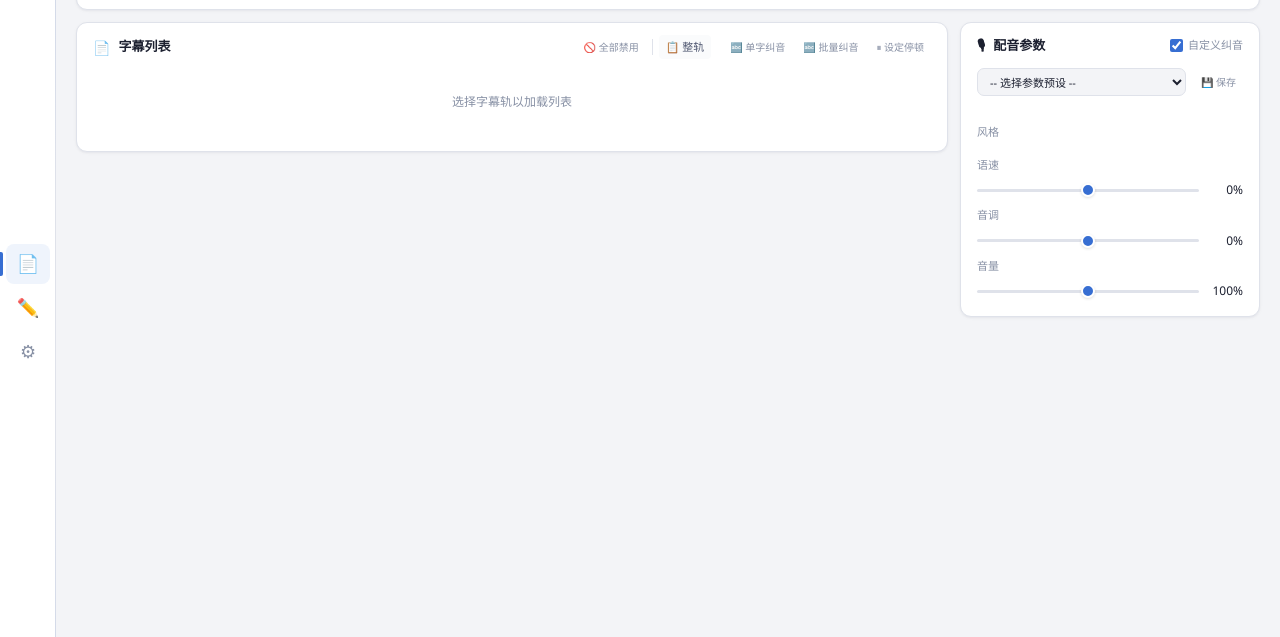
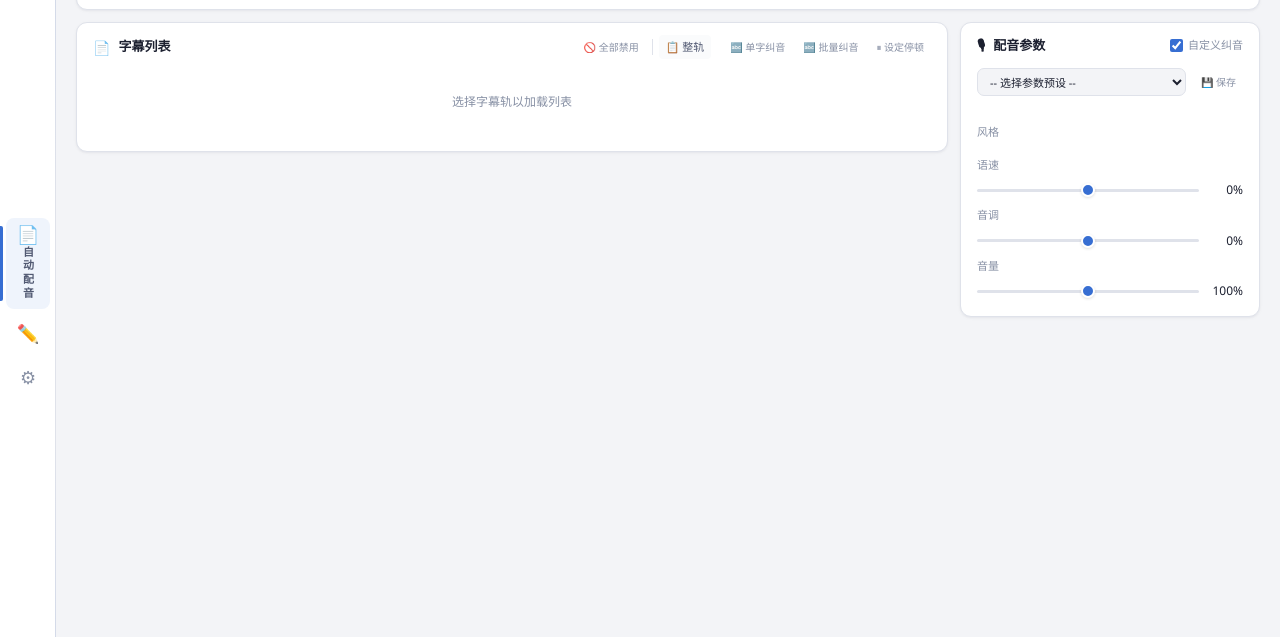
Before and after one commit to hcllmsx/momovoicesub, a website: page apps/com.momo.voicesub.dr/index.html in a window 1280 px wide. Shown: the part 81-718 px from the top of the page. Drawn offline with Linux system fonts and the light colour scheme.

Commit message:
feat(ui): 优化导航按钮提示与音色选择弹窗大小

```diff
--- a/apps/com.momo.voicesub.dr/css/styles.css
+++ b/apps/com.momo.voicesub.dr/css/styles.css
@@ -181,16 +181,17 @@ body.app-busy * {
 .nav-btn {
   position: relative;
   display: flex;
+  flex-direction: column;
   align-items: center;
   justify-content: center;
   width: 44px;
   height: 40px;
   border-radius: 8px;
   color: var(--muted);
-  font-size: 18px;
-  cursor: pointer;
-  transition: color var(--transition), background var(--transition);
+  cursor: pointer;
+  transition: color var(--transition), background var(--transition), height 0.25s ease;
   user-select: none;
+  gap: 3px;
 }
 
 .nav-btn:hover {
@@ -201,6 +202,8 @@ body.app-busy * {
 .nav-btn.active {
   color: var(--accent);
   background: var(--accent-light);
+  height: auto;
+  padding: 7px 4px 8px;
 }
 
 .nav-btn.active::before {
@@ -214,7 +217,60 @@ body.app-busy * {
   background: var(--accent);
 }
 
-.nav-btn-label {
+/* ── 悬浮工具提示（::after 读取 title 属性） ── */
+.nav-btn::after {
+  content: attr(data-tooltip);
+  position: absolute;
+  left: calc(100% + 8px);
+  white-space: nowrap;
+  background: var(--panel);
+  color: var(--ink);
+  font-size: 12px;
+  font-weight: 400;
+  letter-spacing: 0;
+  padding: 4px 10px;
+  border-radius: 5px;
+  box-shadow: var(--shadow-md);
+  border: 1px solid var(--line);
+  pointer-events: none;
+  opacity: 0;
+  transform: translateX(-4px);
+  transition: opacity 120ms ease, transform 120ms ease;
+  z-index: 100;
+}
+
+.nav-btn:hover::after {
+  opacity: 1;
+  transform: translateX(0);
+}
+
+.nav-btn-icon {
+  display: flex;
+  align-items: center;
+  justify-content: center;
+  font-size: 18px;
+  line-height: 1;
+  flex-shrink: 0;
+}
+
+/* ── 导航按钮：选中时纵向显示标签文字 ── */
+.nav-btn .nav-btn-label {
+  display: none;
+  writing-mode: vertical-rl;
+  font-size: 11px;
+  font-weight: 700;
+  letter-spacing: 0.25em;
+  color: var(--ink-secondary);
+  line-height: 1.2;
+  user-select: none;
+}
+
+.nav-btn.active .nav-btn-label {
+  display: block;
+}
+
+/* ── 状态按钮：保留悬浮工具提示 ── */
+.sidebar-status-btn .nav-btn-label {
   position: absolute;
   left: calc(100% + 8px);
   white-space: nowrap;
@@ -232,7 +288,6 @@ body.app-busy * {
   z-index: 100;
 }
 
-.nav-btn:hover .nav-btn-label,
 .sidebar-status-btn:hover .nav-btn-label {
   opacity: 1;
   transform: translateX(0);
@@ -1923,6 +1978,10 @@ body.app-busy * {
   font-size: 11px;
 }
 
+.cache-body .btn-stack {
+  justify-content: center;
+}
+
 .cache-note {
   font-size: 10px;
   color: var(--muted);
@@ -2331,7 +2390,7 @@ body.app-busy * {
 .vp-modal-panel {
   display: flex;
   flex-direction: column;
-  width: 700px;
+  width: 850px;
   max-width: 92vw;
   max-height: 80vh;
   border-radius: var(--radius-lg);
@@ -2435,6 +2494,8 @@ body.app-busy * {
   padding: 12px 16px;
   overflow-y: auto;
   flex: 1;
+  min-height: 380px;
+  align-content: start;
 }
 
 .vp-grid-empty {
@@ -2955,6 +3016,7 @@ body.app-busy * {
   font-size: 13px;
   line-height: 1.6;
   color: var(--ink);
+  white-space: pre-wrap;
 }
 
 .confirm-footer {
--- a/apps/com.momo.voicesub.dr/index.html
+++ b/apps/com.momo.voicesub.dr/index.html
@@ -14,16 +14,16 @@
       <img class="sidebar-logo" src="momovoicesub-logo.png" alt="">
 
       <nav class="sidebar-nav" aria-label="功能导航">
-        <button class="nav-btn active" data-tab="subtitles">
-          📄
-          <span class="nav-btn-label">读取字幕轨以自动配音</span>
+        <button class="nav-btn active" data-tab="subtitles" aria-label="自动配音" data-tooltip="读取字幕轨以自动配音">
+          <span class="nav-btn-icon">📄</span>
+          <span class="nav-btn-label">自动配音</span>
         </button>
-        <button class="nav-btn" data-tab="manual">
-          ✏️
-          <span class="nav-btn-label">输入文本以手动配音</span>
+        <button class="nav-btn" data-tab="manual" aria-label="手动配音" data-tooltip="输入文本以手动配音">
+          <span class="nav-btn-icon">✏️</span>
+          <span class="nav-btn-label">手动配音</span>
         </button>
-        <button class="nav-btn" data-tab="settings">
-          ⚙
+        <button class="nav-btn" data-tab="settings" aria-label="插件设置" data-tooltip="插件设置">
+          <span class="nav-btn-icon">⚙</span>
           <span class="nav-btn-label">插件设置</span>
         </button>
       </nav>
@@ -364,7 +364,6 @@
             </div>
             <div class="cache-body">
               <label>缓存目录<input id="cacheDir" type="text" readonly></label>
-              <p class="cache-note">不会删除试听缓存</p>
               <div class="btn-stack">
                 <button id="openCacheFolder" class="btn btn-secondary btn-sm">📂 打开缓存目录</button>
                 <button id="deleteUnusedCache" class="btn btn-secondary btn-sm">删除未使用缓存</button>
--- a/apps/com.momo.voicesub.dr/manifest.xml
+++ b/apps/com.momo.voicesub.dr/manifest.xml
@@ -3,7 +3,7 @@
     <Plugin>
         <Id>com.momo.voicesub.dr</Id>
         <Name>默默配音助手</Name>
-        <Version>26.7.24</Version>
+        <Version>26.7.25</Version>
         <Description>Generate Azure TTS voiceover from subtitles or text and insert it into the current DaVinci Resolve timeline.</Description>
         <Icon>momovoicesub-logo.png</Icon>
         <FilePath>main.js</FilePath>
--- a/apps/com.momo.voicesub.dr/package.json
+++ b/apps/com.momo.voicesub.dr/package.json
@@ -1,6 +1,6 @@
 {
   "name": "momovoicesub-resolve-plugin",
-  "version": "26.7.24",
+  "version": "26.7.25",
   "description": "默默配音助手 for DaVinci Resolve Studio",
   "main": "main.js",
   "type": "commonjs",
--- a/apps/com.momo.voicesub.dr/renderer.js
+++ b/apps/com.momo.voicesub.dr/renderer.js
@@ -3171,7 +3171,7 @@ async function deleteAllProjectCache() {
   log('准备删除全部项目缓存...');
   await runCacheAction({
     action: () => window.momoVoiceSub.deleteAllProjectCache(),
-    confirmMessage: '确定删除所有项目的配音缓存吗？',
+    confirmMessage: '确定删除所有项目的配音缓存吗？\n（不会删除试听缓存）',
     successMessage: (result) => `已删除所有项目缓存 ${result.deleted} 个文件。`
   });
 }
@@ -3196,6 +3196,10 @@ async function refreshState() {
   try {
     const appState = await window.momoVoiceSub.getState();
     state.appVersion = appState.version || '';
+    const settingsBtn = document.querySelector('.nav-btn[data-tab="settings"]');
+    if (settingsBtn && state.appVersion) {
+      settingsBtn.setAttribute('data-tooltip', `插件设置 v${state.appVersion}`);
+    }
     state.settings = appState.settings;
     state.voices = appState.settings.voices || [];
     state.subtitleTracks = appState.resolve.subtitleTracks || [];
@@ -3262,7 +3266,7 @@ async function refreshState() {
       dot.className = 'dot connected';
       const label = `${appState.resolve.projectName} / ${appState.resolve.timelineName}`;
       if (statusBtn) statusBtn.removeAttribute('title');
-      if (statusLabel) statusLabel.textContent = `${label} (点击刷新状态)`;
+      if (statusLabel) statusLabel.textContent = `${appState.resolve.timelineName} (点击刷新)`;
       if (pHeaderText) pHeaderText.textContent = label;
     } else {
       dot.className = 'dot error';
```
Also changed, not shown: 1 other file.
